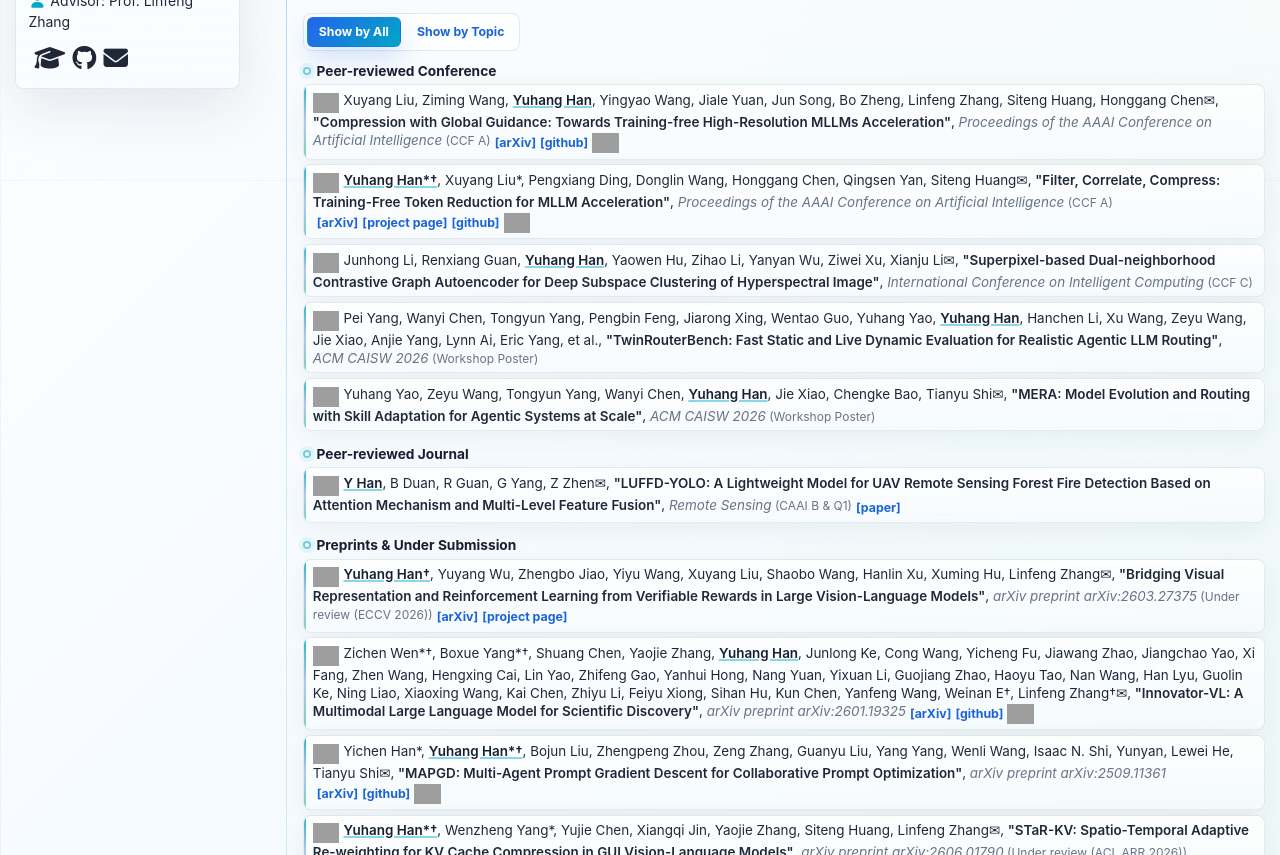
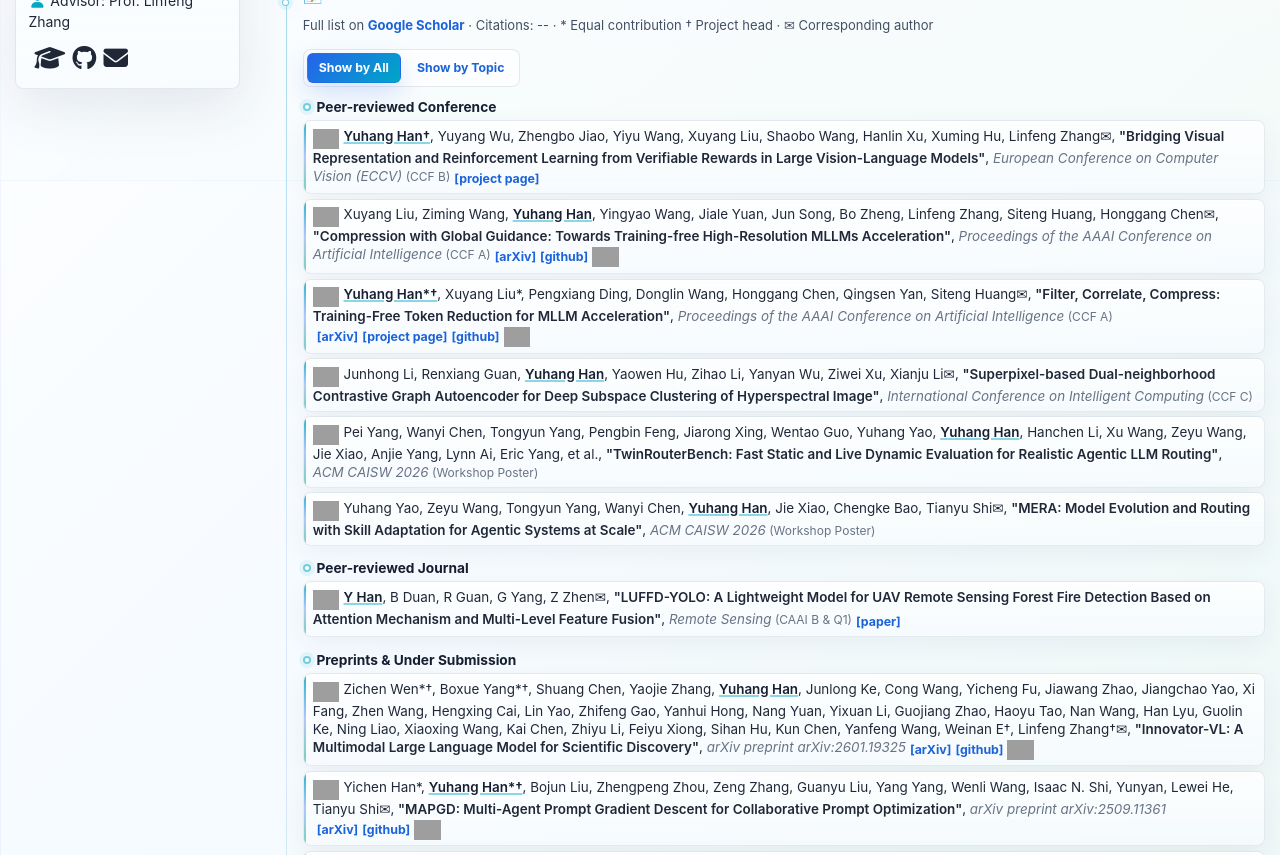
Before and after one commit to kawhiiiileo/kawhiiiileo.github.io, a React (Vite) app: page / in a window 1280 px wide. Shown: the part 620-1475 px from the top of the page. Built offline with nearby package versions, Linux system fonts and the light colour scheme; grey boxes are pictures that could not be loaded; some icons are missing.

Commit message:
Update KAWHI ECCV acceptance

```diff
--- a/src/data/profile.ts
+++ b/src/data/profile.ts
@@ -107,6 +107,10 @@ export const introText = `👋 Hi! I am Yuhang Han (韩宇航 in Chinese). I am
 export const recentNews: NewsItem[] = [
   {
     date: "2026/06",
+    content: `[ECCV'26] [KAWHI](https://kawhiiiileo.github.io/KAWHI_PAGE/) got accepted to ECCV 2026!`,
+  },
+  {
+    date: "2026/06",
     content: `[Preprint] We released [STaR-KV](https://arxiv.org/abs/2606.01790), a training-free method for KV cache compression in GUI agents!`,
   },
   {
@@ -148,6 +152,16 @@ export const olderNews: NewsItem[] = [
 
 // Publications - Conference Papers
 export const conferencePapers: Paper[] = [
+  {
+    badge: "ECCV-2026",
+    authors: "Yuhang Han†, Yuyang Wu, Zhengbo Jiao, Yiyu Wang, Xuyang Liu, Shaobo Wang, Hanlin Xu, Xuming Hu, Linfeng Zhang✉",
+    title: "Bridging Visual Representation and Reinforcement Learning from Verifiable Rewards in Large Vision-Language Models",
+    venue: "European Conference on Computer Vision (ECCV)",
+    note: "CCF B",
+    links: [
+      { label: "project page", url: "https://kawhiiiileo.github.io/KAWHI_PAGE/" },
+    ],
+  },
   {
     badge: "AAAI-2026",
     badgeUrl: "https://ojs.aaai.org/index.php/AAAI/article/view/33131",
@@ -214,17 +228,6 @@ export const journalPapers: Paper[] = [
 
 // Publications - Preprints
 export const preprints: Paper[] = [
-  {
-    badge: "arXiv-2603.27375",
-    authors: "Yuhang Han†, Yuyang Wu, Zhengbo Jiao, Yiyu Wang, Xuyang Liu, Shaobo Wang, Hanlin Xu, Xuming Hu, Linfeng Zhang✉",
-    title: "Bridging Visual Representation and Reinforcement Learning from Verifiable Rewards in Large Vision-Language Models",
-    venue: "arXiv preprint arXiv:2603.27375",
-    note: "Under review (ECCV 2026)",
-    links: [
-      { label: "arXiv", url: "https://arxiv.org/abs/2603.27375" },
-      { label: "project page", url: "https://kawhiiiileo.github.io/KAWHI_PAGE/" },
-    ],
-  },
   {
     badge: "arXiv-2601.19325",
     authors: "Zichen Wen*†, Boxue Yang*†, Shuang Chen, Yaojie Zhang, Yuhang Han, Junlong Ke, Cong Wang, Yicheng Fu, Jiawang Zhao, Jiangchao Yao, Xi Fang, Zhen Wang, Hengxing Cai, Lin Yao, Zhifeng Gao, Yanhui Hong, Nang Yuan, Yixuan Li, Guojiang Zhao, Haoyu Tao, Nan Wang, Han Lyu, Guolin Ke, Ning Liao, Xiaoxing Wang, Kai Chen, Zhiyu Li, Feiyu Xiong, Sihan Hu, Kun Chen, Yanfeng Wang, Weinan E†, Linfeng Zhang†✉",
--- a/src/sections/Publications.tsx
+++ b/src/sections/Publications.tsx
@@ -65,11 +65,11 @@ export function Publications() {
       </div>
 
       <div id="pub-selected" className={`pub-panel ${viewMode === 'selected' ? '' : 'is-hidden'}`}>
-        <TopicSection title="Efficient MLLM Inference" papers={[conferencePapers[0], conferencePapers[1], preprints[3]]} />
-        <TopicSection title="RL for LLMs" papers={[preprints[0]]} />
-        <TopicSection title="Multi-Agent Prompt Optimization" papers={[preprints[2]]} />
-        <TopicSection title="Agentic Systems & Routing" papers={[conferencePapers[3], conferencePapers[4], preprints[5]]} />
-        <TopicSection title="Other Works" papers={[journalPapers[0], conferencePapers[2], preprints[1], preprints[4]]} />
+        <TopicSection title="Efficient MLLM Inference" papers={[conferencePapers[1], conferencePapers[2], preprints[2]]} />
+        <TopicSection title="RL for LLMs" papers={[conferencePapers[0]]} />
+        <TopicSection title="Multi-Agent Prompt Optimization" papers={[preprints[1]]} />
+        <TopicSection title="Agentic Systems & Routing" papers={[conferencePapers[4], conferencePapers[5], preprints[4]]} />
+        <TopicSection title="Other Works" papers={[journalPapers[0], conferencePapers[3], preprints[0], preprints[3]]} />
       </div>
     </>
   );
```
